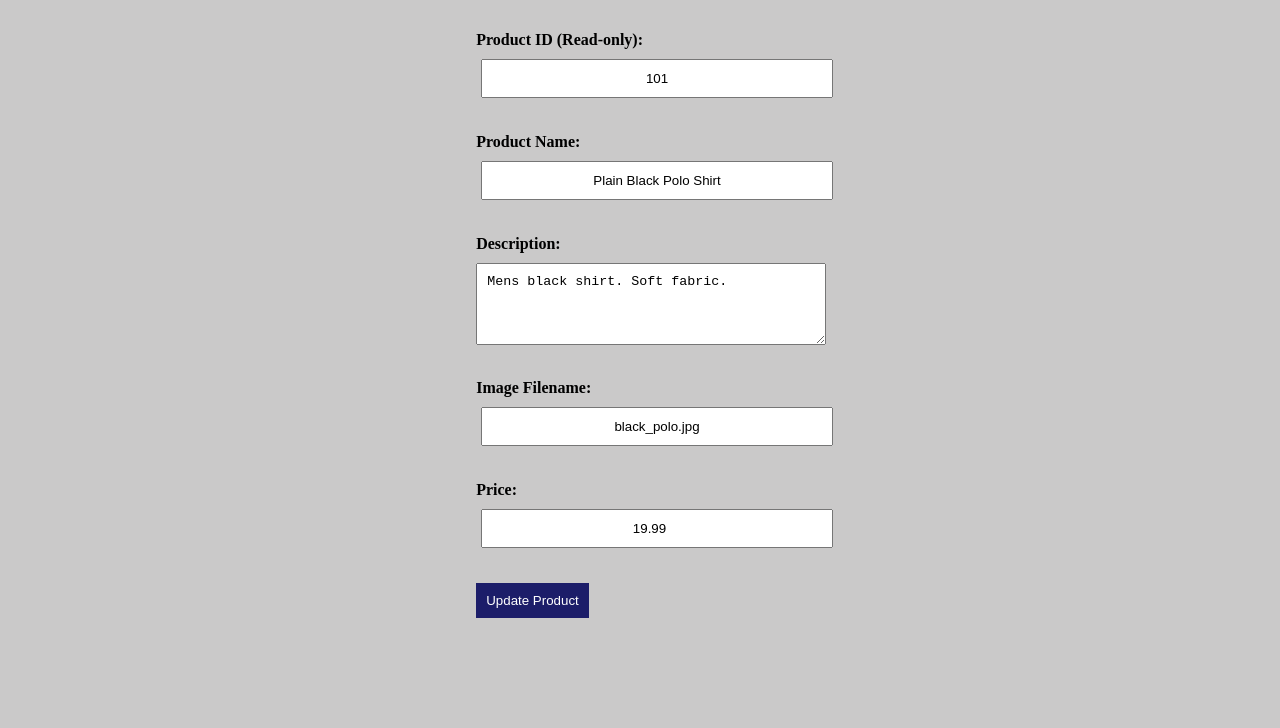
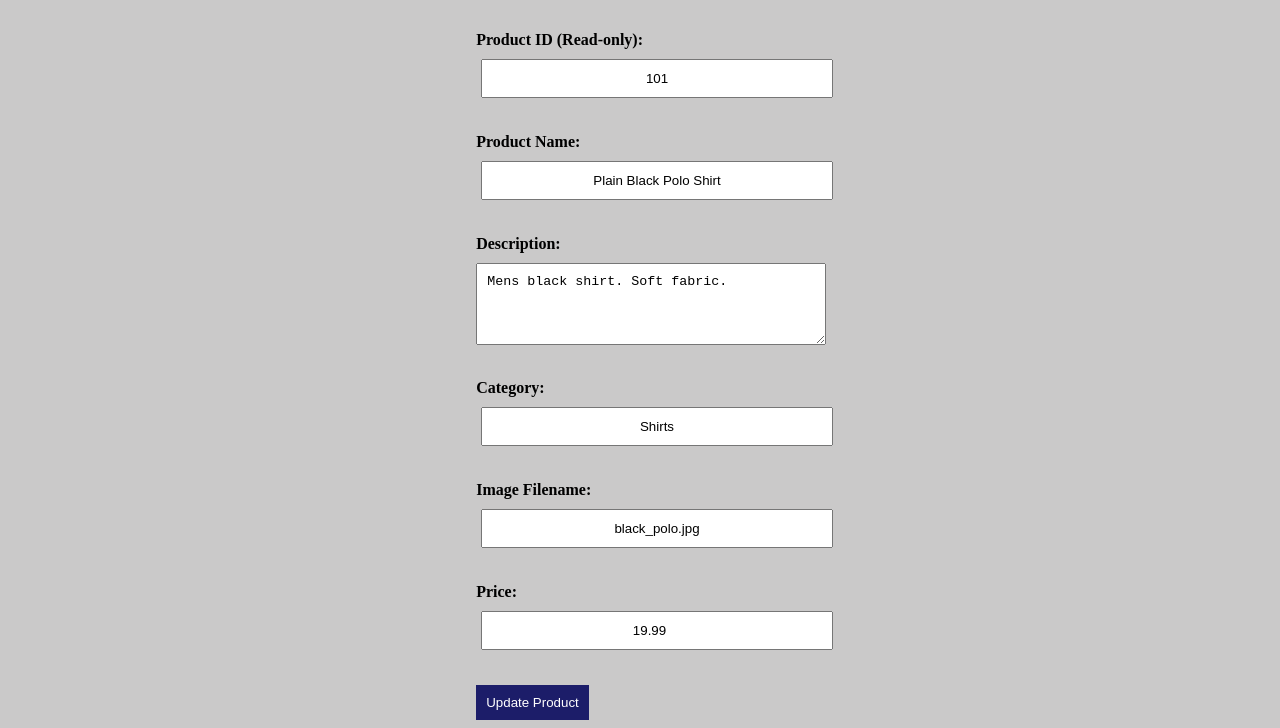
Before and after one commit to DragonPhia/DragonPhia.github.io, a plain HTML site: page project/product-edit.html in a window 1280 px wide. Shown: the part 162-890 px from the top of the page. Before the commit the page ends 800 px from the top, so only its background shows below. Drawn offline with Linux system fonts and the light colour scheme.

Commit message:
edited product-edit page (added category)

```diff
--- a/project/product-edit.html
+++ b/project/product-edit.html
@@ -43,6 +43,9 @@
             <label for="description">Description:</label>
             <textarea id="description" rows="4">Mens black shirt. Soft fabric.</textarea>
 
+            <label for="category">Category:</label>
+            <input type="text" id="category" value="Shirts" required>
+
             <label for="image">Image Filename:</label>
             <input type="text" id="image" value="black_polo.jpg" required>
 
```
